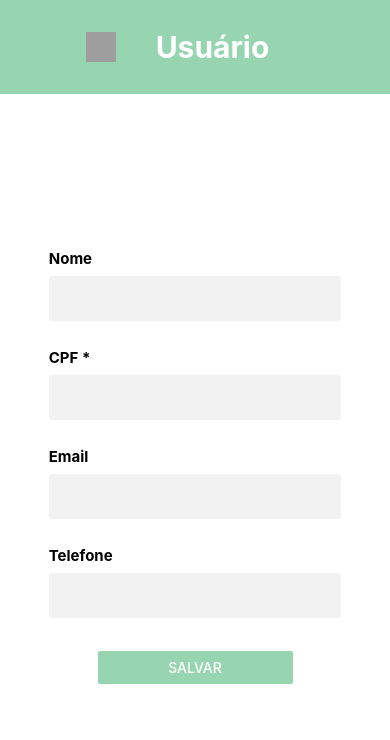
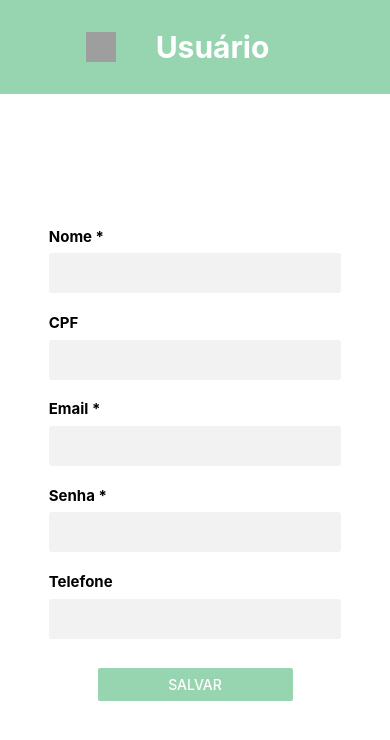
Before and after one commit to darllen/my-project, a React Native app: screen /Cadastro in a window 390 px wide. Shown: the top 740 px of the page. Built offline with nearby package versions, Linux system fonts and the light colour scheme; grey boxes are pictures that could not be loaded.

Commit message:
impl validação de login

```diff
--- a/screens/cadastroScreen.js
+++ b/screens/cadastroScreen.js
@@ -5,13 +5,14 @@ import axios from 'axios';
 
 export default function CadastroScreen({ route, navigation }){
 
-    const HOST = 'http://localhost:3000/usuarios/';
+  const HOST = 'http://localhost:3000/usuarios/';
 
-  const [getId, setId] = useState('');
-  const [getNome, setNome] = useState('');
-  const [getCpf, setCpf] = useState('');
-  const [getEmail, setEmail] = useState('');
-  const [getTelefone, setTelefone] = useState('');
+  const [getId, setId] = useState();
+  const [getNome, setNome] = useState();
+  const [getCpf, setCpf] = useState();
+  const [getEmail, setEmail] = useState();
+  const [getTelefone, setTelefone] = useState();
+  const [getSenha, setSenha] = useState();
 
   useEffect(() => {
     if (route.params) {
@@ -20,6 +21,7 @@ export default function CadastroScreen({ route, navigation }){
       setCpf(route.params.cpf)
       setEmail(route.params.email);
       setTelefone(route.params.telefone);
+      setSenha(route.params.senha);
     }
   }, []);
 
@@ -28,7 +30,8 @@ export default function CadastroScreen({ route, navigation }){
       nome: getNome,
       cpf: getCpf,
       email: getEmail,
-      telefone: getTelefone
+      telefone: getTelefone,
+      senha: getSenha,
     })
       .then(response => { navigation.navigate('Home'); })
       .catch(error => { console.log(error); });
@@ -49,22 +52,28 @@ export default function CadastroScreen({ route, navigation }){
       </View>
 
       <View style={styles.content}>
-        <Text style={styles.label}>Nome</Text>
+        <Text style={styles.label}>Nome *</Text>
         <TextInput
           onChangeText={nome => { setNome(nome); }}
           defaultValue={getNome}
           style={styles.input}
         />
-        <Text style={styles.label}>CPF *</Text>
+        <Text style={styles.label}>CPF </Text>
         <TextInput
           onChangeText={cpf => { setCpf(cpf); }}
           defaultValue={getCpf}
           style={styles.input}
         />
-        <Text style={styles.label}>Email</Text>
+        <Text style={styles.label}>Email *</Text>
         <TextInput
           onChangeText={email => { setEmail(email); }}
           defaultValue={getEmail}
+          style={styles.input}
+        />
+        <Text style={styles.label}>Senha *</Text>
+        <TextInput
+          onChangeText={senha => { setSenha(senha); }}
+          defaultValue={getSenha}
           style={styles.input}
         />
         <Text style={styles.label}>Telefone</Text>
@@ -122,16 +131,16 @@ const styles = StyleSheet.create({
     marginBottom: '2%',
   },
   input: {
-    height: 45,
+    height: 40,
     width: '75%',
     borderRadius: 3,
     paddingLeft: 10,
     borderWidth: 0,
     backgroundColor: '#f2f2f2',
-    marginBottom: '7%',
+    marginBottom: '5%',
   },
   buttonContainer: {
     width: '50%',
-    margin: 5,
+    margin: 10,
   },
 });
--- a/screens/homeScreen.js
+++ b/screens/homeScreen.js
@@ -1,9 +1,40 @@
-import React from 'react';
-import { Text, Image, View, TextInput, Button, StyleSheet } from 'react-native';
+import axios from 'axios';
+import React, { useState } from 'react';
+import { Alert, Button, Image, StyleSheet, Text, TextInput, View } from 'react-native';
+//import FlashMessage, { showMessage } from "react-native-flash-message";
 
 export default function HomeScreen({ navigation }){
+
+    const ENDERECO_API = 'http://localhost:3000/usuarios';
+
+    const [email, setEmail] = useState();
+    const [senha, setSenha] = useState();
+
+
+    const validarLogin = () => {
+
+        axios.get(ENDERECO_API + `?email=${email}&senha=${senha}`)
+            .then((response) => {
+                if (response.data.length != 0 ) {
+                    navigation.navigate('ListaContatos');
+                } else {
+                    /* showMessage({
+                        message: "Credenciais inválidas",
+                        type: "Erro",
+                      }); */
+                    Alert.alert('Erro', 'Credenciais inválidas. Por favor, verifique seu email e senha.');
+                    alert('Credenciais inválidas');
+                }
+            })
+            .catch((error) => {
+                console.error('Erro na requisição:', error);
+            });
+      };
+
+
     return (
         <View style={styles.container}>
+            {/* <FlashMessage position="top" /> */}
             <View style={styles.card}>
                 <Image
                     source={{
@@ -15,15 +46,18 @@ export default function HomeScreen({ navigation }){
                 <Text style={styles.title}>Login</Text>
                 <TextInput
                     style={styles.input}
+                    onChangeText={setEmail}
                 />
                 <Text style={styles.title}>Senha</Text>
                 <TextInput
                     style={styles.input}
+                    onChangeText={setSenha}
+                    secureTextEntry={true}
                 />
                 <View style={[styles.buttonContainer, { marginTop: '15%' }]}>
                     <Button
                         title="Login"
-                        onPress={() => navigation.navigate('ListaContatos')}
+                        onPress={validarLogin}
                         color='#97D5B1'
                     />
                 </View>
--- a/screens/listaContatosScreen.js
+++ b/screens/listaContatosScreen.js
@@ -1,8 +1,8 @@
-import React, { useState, useEffect } from 'react';
-import { Text, Image, View, TouchableOpacity, StyleSheet } from 'react-native';
-import { ListItem, Avatar } from 'react-native-elements';
+import { useIsFocused } from '@react-navigation/core';
 import axios from 'axios';
-import { useIsFocused } from '@react-navigation/core';
+import React, { useEffect, useState } from 'react';
+import { Image, StyleSheet, Text, TouchableOpacity, View } from 'react-native';
+import { Avatar, ListItem } from 'react-native-elements';
 
 export default function ListaContatosScreen({ navigation }){
 
@@ -61,7 +61,14 @@ export default function ListaContatosScreen({ navigation }){
                     </ListItem>
                 ))}
             </View>
-            <TouchableOpacity onPress={() => navigation.navigate('Home')}>
+            <TouchableOpacity
+                onPress={() =>
+                        navigation.reset({
+                        index: 0,
+                        routes: [{ name: 'Home' }],
+                    })
+                }
+            >
                 <Image
                     style={styles.footerImage}
                     source={{
```
